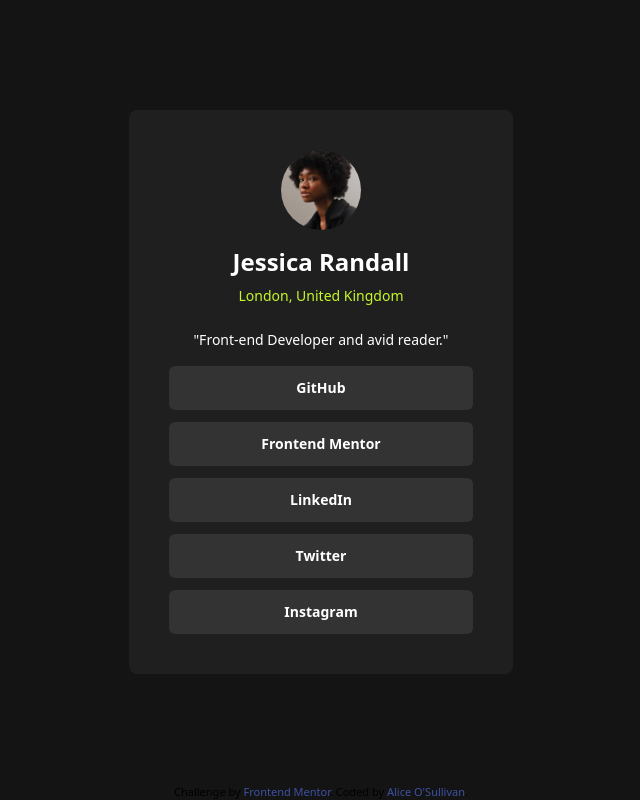
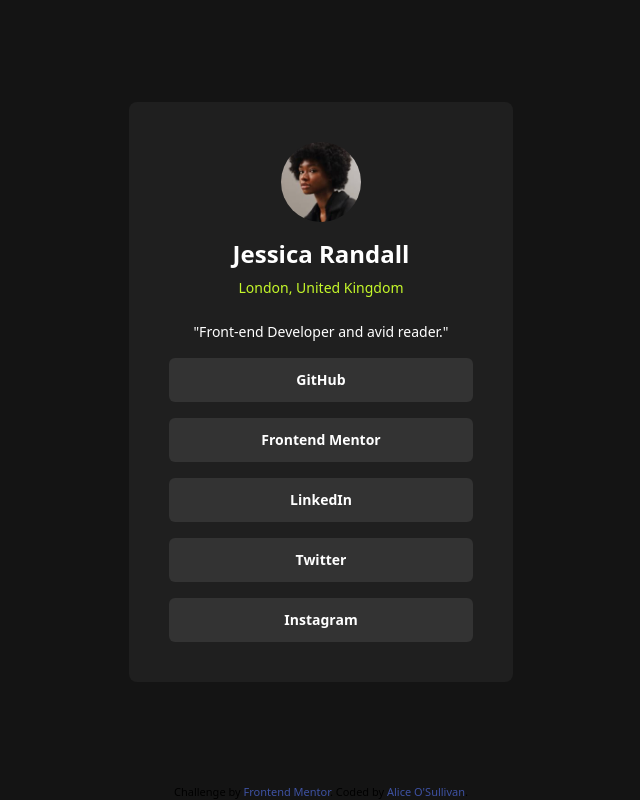
Before and after one commit to aosull97/social-links-profile, a plain HTML site: page index.html in a window 1280 px wide. Shown: the whole page, without its empty margins (319-959 px from the left). Drawn offline with Linux system fonts and the light colour scheme.

Commit message:
Gap between social links altered

```diff
--- a/index.html
+++ b/index.html
@@ -29,7 +29,7 @@
       <h1 class="text-2xl font-semibold pb-2">Jessica Randall</h1>
       <h2 class="text-sm pb-6 text-green">London, United Kingdom</h2>
       <h3 class="text-sm font-light pb-4">"Front-end Developer and avid reader."</h3>
-      <div class="text-sm font-semibold flex flex-col gap-3 w-full">
+      <div class="text-sm font-semibold flex flex-col gap-4">
         <a class="p-3 rounded-md bg-grey-700 hover:bg-green hover:text-grey-900" href="https://github.com/login"><button>GitHub</button></a>
         <a class="p-3 rounded-md bg-grey-700 hover:bg-green hover:text-grey-900" href="https://www.frontendmentor.io/home"><button>Frontend Mentor</button></a>
         <a class="p-3 rounded-md bg-grey-700 hover:bg-green hover:text-grey-900" href="https://uk.linkedin.com/"><button>LinkedIn</button></a>
```
